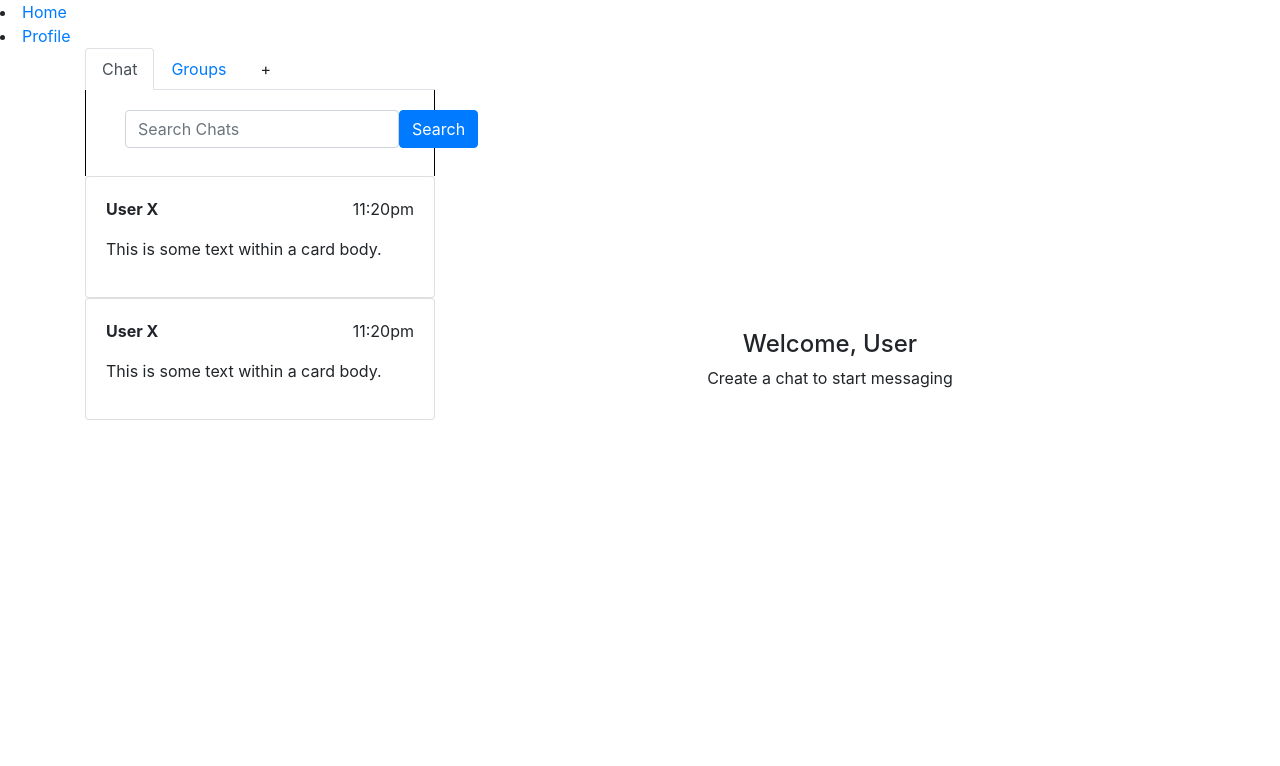
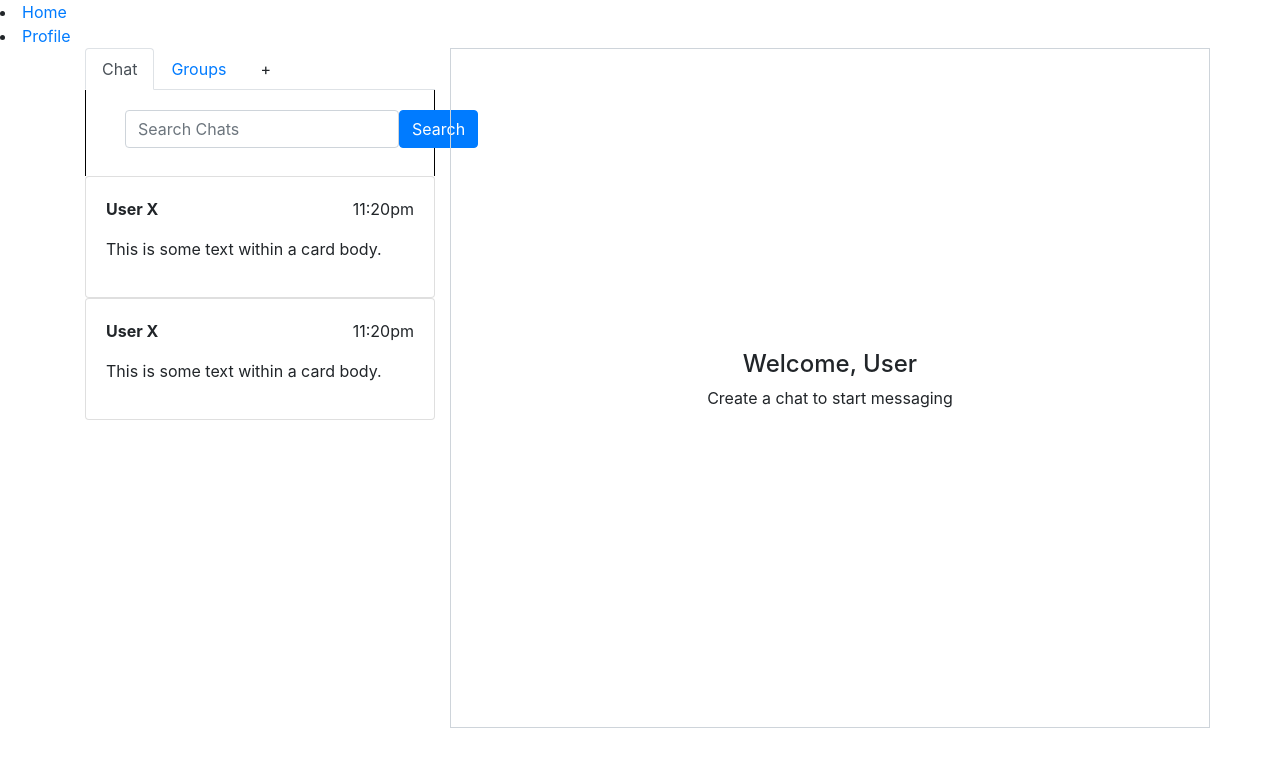
Before and after one commit to ksrawr/YallChat, a website: page views/index.html in a window 1280 px wide. Drawn offline with nearby package versions, Linux system fonts and the light colour scheme; files that its build step writes are made by us from their sources.

Commit message:
updates styling to chat

```diff
--- a/public/css/style.css
+++ b/public/css/style.css
@@ -10,10 +10,11 @@
 }
 
 .message-container {
-	height: 80vh;
+	height: 85vh;
 	display: flex;
 	flex-direction: column;
 	align-items: center;
 	justify-content: center;
 	text-align: center;
+	border: 1px solid #ced4da;
 }
```
